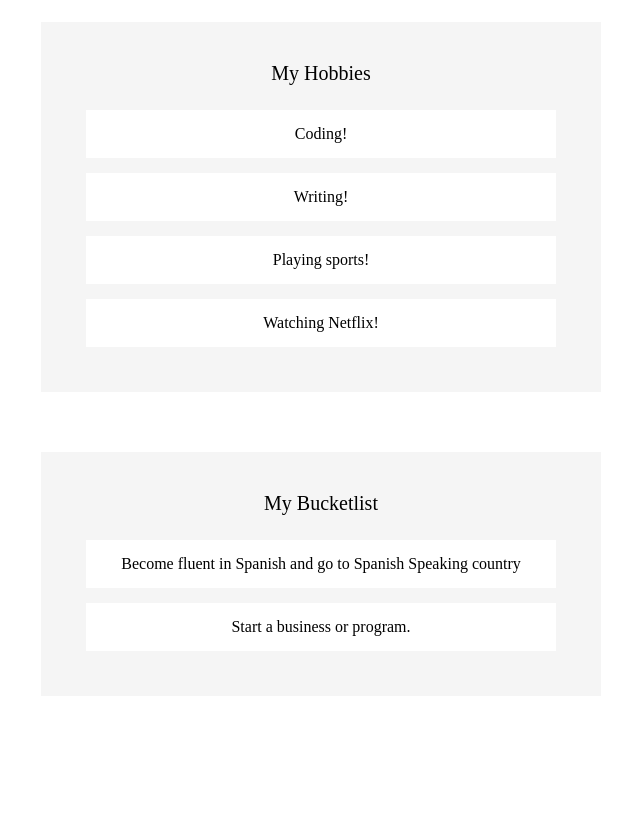
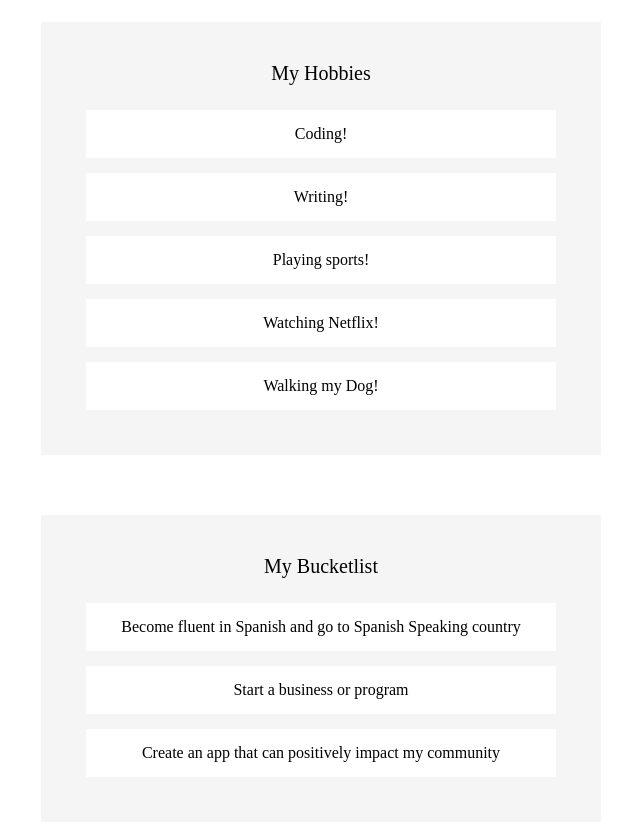
Before and after one commit to jasmine-ang/jasmine-ang.github.io, a plain HTML site: page index.html in a window 1280 px wide. Shown: the part 1274-2099 px from the top of the page, without its empty margins (319-959 px from the left). Before the commit the page ends 2030 px from the top, so only its background shows below. Drawn offline with nearby package versions, Linux system fonts and the light colour scheme.

Commit message:
Adding information

```diff
--- a/index.html
+++ b/index.html
@@ -77,13 +77,15 @@
 				<div class="list-item">Writing!</div>
 				<div class="list-item">Playing sports!</div>
 				<div class="list-item">Watching Netflix!</div>
+                <div class="list-item">Walking my Dog!</div>
 			</div>
 		</div>
 		<div class= "list-container">
 			<div class="list-title">My Bucketlist</div>
 			<div class="list-content">
 			<div class= "list-item">Become fluent in Spanish and go to Spanish Speaking country</div>
-			<div class= "list-item">Start a business or program.</div>
+			<div class= "list-item">Start a business or program</div>
+            <div class= "list-item">Create an app that can positively impact my community</div>
 	</div>
 </body>
 </html>
```
